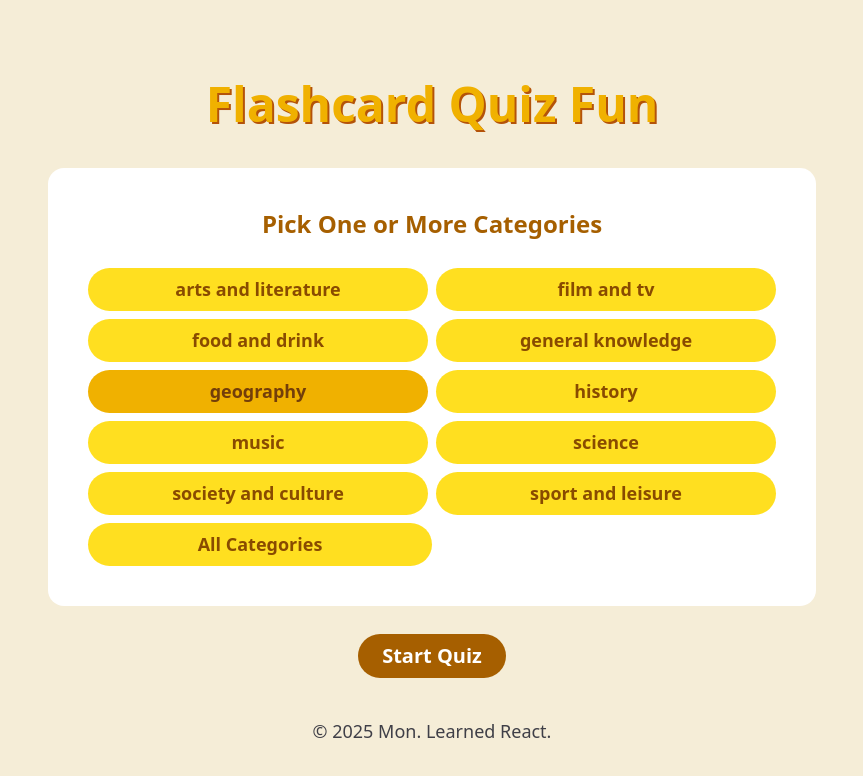
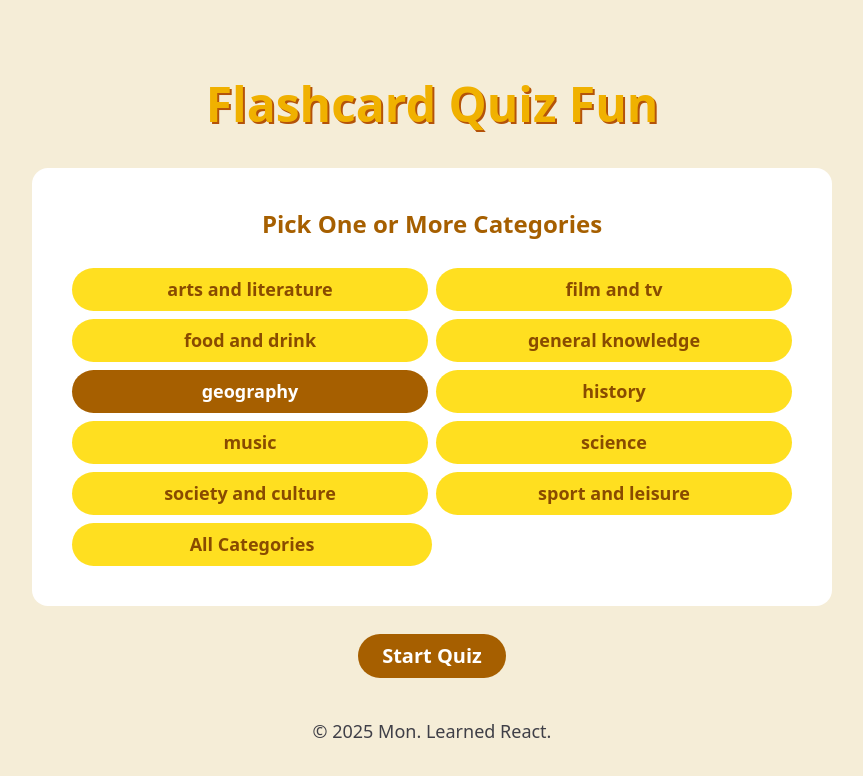
Before and after one commit to am-mon/flashcard-react, a React (Vite) app: page / in a window 1280 px wide. Both pictures are taken after a click on the button "geography". Shown: the top 776 px of the page, without its empty margins (208-1071 px from the left). Built offline with nearby package versions, Linux system fonts and the light colour scheme.

Commit message:
added Outlet

```diff
--- a/src/App.jsx
+++ b/src/App.jsx
@@ -1,14 +1,9 @@
 import { useEffect } from "react";
-import {
-  BrowserRouter,
-  Routes,
-  Route,
-  Navigate,
-  useLocation,
-} from "react-router-dom";
+import { BrowserRouter, Routes, Route, useLocation } from "react-router-dom";
 import ReactGA from "react-ga4";
 import Home from "./pages/Home";
 import QuizPage from "./pages/QuizPage";
+import MainLayout from "./layouts/MainLayout";
 
 const TRACKING_ID = "G-94GW5V8X1Q";
 
@@ -33,8 +28,10 @@ function App() {
   return (
     <BrowserRouter>
       <Routes>
-        <Route path="/" element={<Home />} />
-        <Route path="/quiz/:categories" element={<QuizPage />} />
+        <Route path="/" element={<MainLayout />}>
+          <Route index element={<Home />} />
+          <Route path="/quiz/:categories" element={<QuizPage />} />
+        </Route>
       </Routes>
     </BrowserRouter>
   );
--- a/src/components/CategoryTabs.jsx
+++ b/src/components/CategoryTabs.jsx
@@ -39,10 +39,10 @@ export default function CategoryTabs() {
             <button
               key={cat}
               onClick={() => handleSelect(cat)}
-              className={`px-4 py-2 rounded-full font-semibold ${
+              className={`px-4 py-2 rounded-full font-semibold cursor-pointer ${
                 selectedCategory.includes(cat)
-                  ? "bg-yellow-500 text-yellow-900"
-                  : "bg-yellow-300 text-yellow-800 hover:bg-yellow-400"
+                  ? "bg-yellow-700 text-white"
+                  : "bg-yellow-300 text-yellow-800 hover:bg-yellow-700 hover:text-white"
               }`}
             >
               {cat.replaceAll("_", " ")}
@@ -52,10 +52,10 @@ export default function CategoryTabs() {
         <div className="grid md:grid-cols-2 mt-2">
           <button
             onClick={() => handleSelect("all")}
-            className={`px-4 py-2 rounded-full font-semibold ${
+            className={`px-4 py-2 rounded-full font-semibold cursor-pointer ${
               selectedCategory.includes("all")
-                ? "bg-yellow-500 text-yellow-900"
-                : "bg-yellow-300 text-yellow-800 hover:bg-yellow-400"
+                ? "bg-yellow-700 text-white"
+                : "bg-yellow-300 text-yellow-800 hover:bg-yellow-700 hover:text-white"
             } `}
           >
             All Categories
@@ -66,7 +66,7 @@ export default function CategoryTabs() {
       {selectedCategory.length > 0 && (
         <button
           onClick={handleStart}
-          className="mt-7 px-6 py-2 text-xl bg-yellow-700 text-white rounded-full font-bold hover:bg-yellow-800"
+          className="mt-7 px-6 py-2 text-xl bg-yellow-700 text-white rounded-full font-bold hover:bg-yellow-900 cursor-pointer"
         >
           Start Quiz
         </button>
--- a/src/components/CorrectAnswers.jsx
+++ b/src/components/CorrectAnswers.jsx
@@ -1,7 +1,7 @@
 export default function CorrectAnswers({ cards = [] }) {
   return (
     <>
-      <h3 className="mt-5 text-2xl font-bold text-center bg-yellow-500 py-3 px-3 rounded-tl-2xl rounded-tr-2xl">
+      <h3 className="text-2xl font-bold text-center bg-yellow-500 py-3 px-3 rounded-tl-2xl rounded-tr-2xl">
         Correct Answers
       </h3>
       <ul className="text-base">
--- a/src/components/FlashcardList.jsx
+++ b/src/components/FlashcardList.jsx
@@ -75,8 +75,8 @@ export default function FlashcardList({ data, reloadQuestions }) {
 
   if (finished) {
     return (
-      <div>
-        <h3 className="font-bold text-xl mb-8 bg-yellow-700 text-white p-3 rounded-full text-center border-4 border-yellow-500">
+      <div className="text-center">
+        <h3 className="inline-block mx-auto mb-7 py-2 px-5 font-bold text-xl bg-yellow-700 text-white rounded-full text-center border-4 border-yellow-500">
           Your Score: {score} / {cards.length}
         </h3>
         <CorrectAnswers cards={cards} />
--- /dev/null
+++ b/src/layouts/MainLayout.jsx
@@ -0,0 +1,12 @@
+import { Outlet } from "react-router-dom";
+
+export default function MainLayout() {
+  return (
+    <div className="px-4 py-10 md:py-20">
+      <Outlet />
+      <footer className="text-center text-zinc-700 mt-10">
+        © 2025 Mon. Learned React.
+      </footer>
+    </div>
+  );
+}
--- a/src/pages/Home.jsx
+++ b/src/pages/Home.jsx
@@ -11,7 +11,7 @@ export default function Home() {
   };
 
   return (
-    <div className="max-w-[800px] mx-auto px-4 py-10 md:py-20">
+    <div className="max-w-[800px] mx-auto">
       <h1
         className="mb-8 md:mb-10 font-bold text-4xl md:text-5xl text-yellow-500 text-center"
         style={{ textShadow: "2px 2px 0px #b45309" }}
@@ -23,9 +23,6 @@ export default function Home() {
         selectedCategory="all"
         onSelectCategory={handleCategorySelect}
       />
-      <footer className="text-center my-6 md:my-10 text-zinc-700">
-        © 2025 Mon. Learned React.
-      </footer>
     </div>
   );
 }
--- a/src/pages/QuizPage.jsx
+++ b/src/pages/QuizPage.jsx
@@ -37,7 +37,7 @@ export default function QuizPage() {
   }
 
   return (
-    <div className="max-w-[800px] mx-auto px-4 py-10 md:py-20">
+    <div className="max-w-[800px] mx-auto">
       <h1 className="mb-8 md:mb-10 font-bold text-3xl md:text-4xl text-center text-yellow-700">
         <span
           className="text-yellow-500"
```
